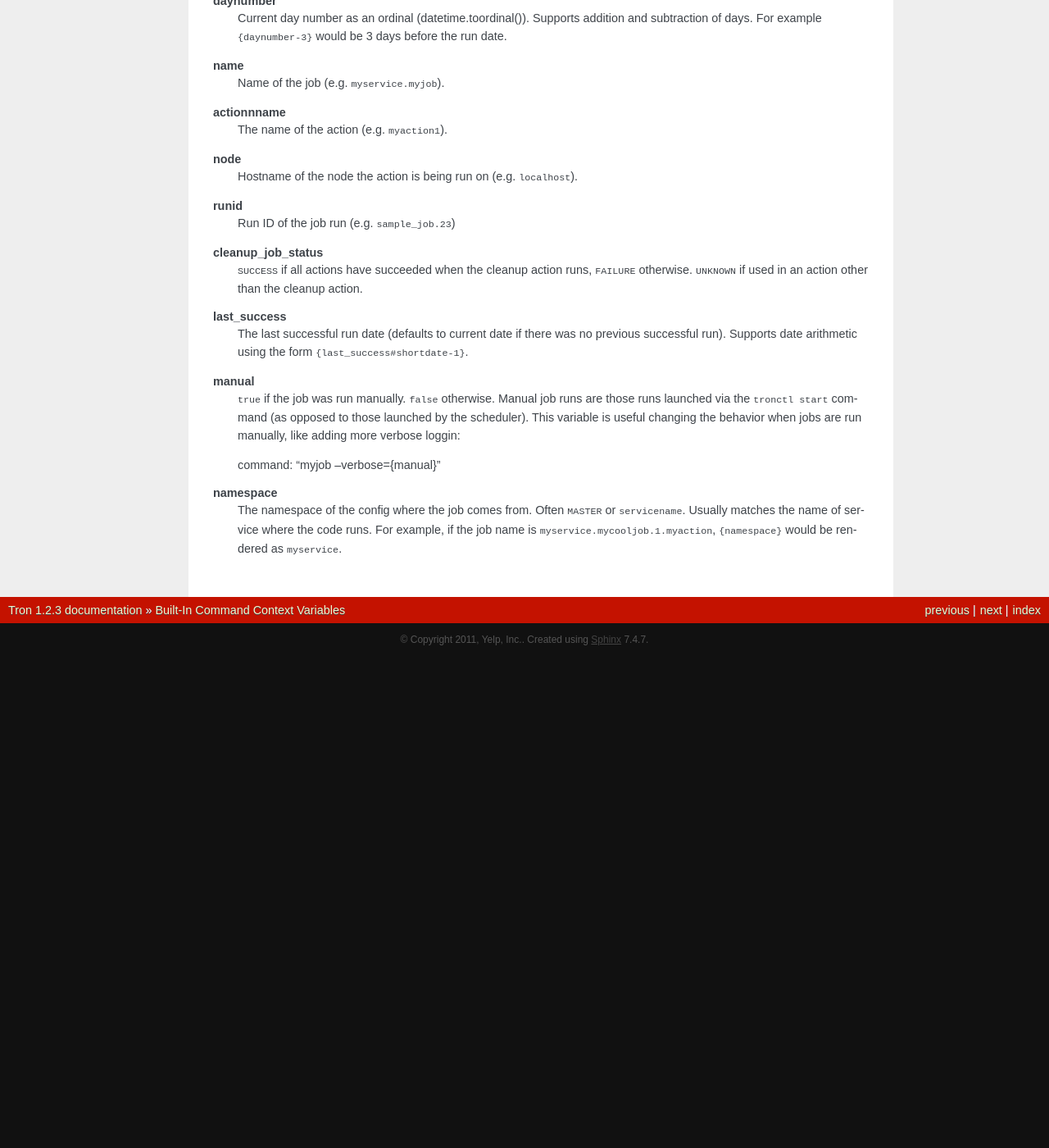
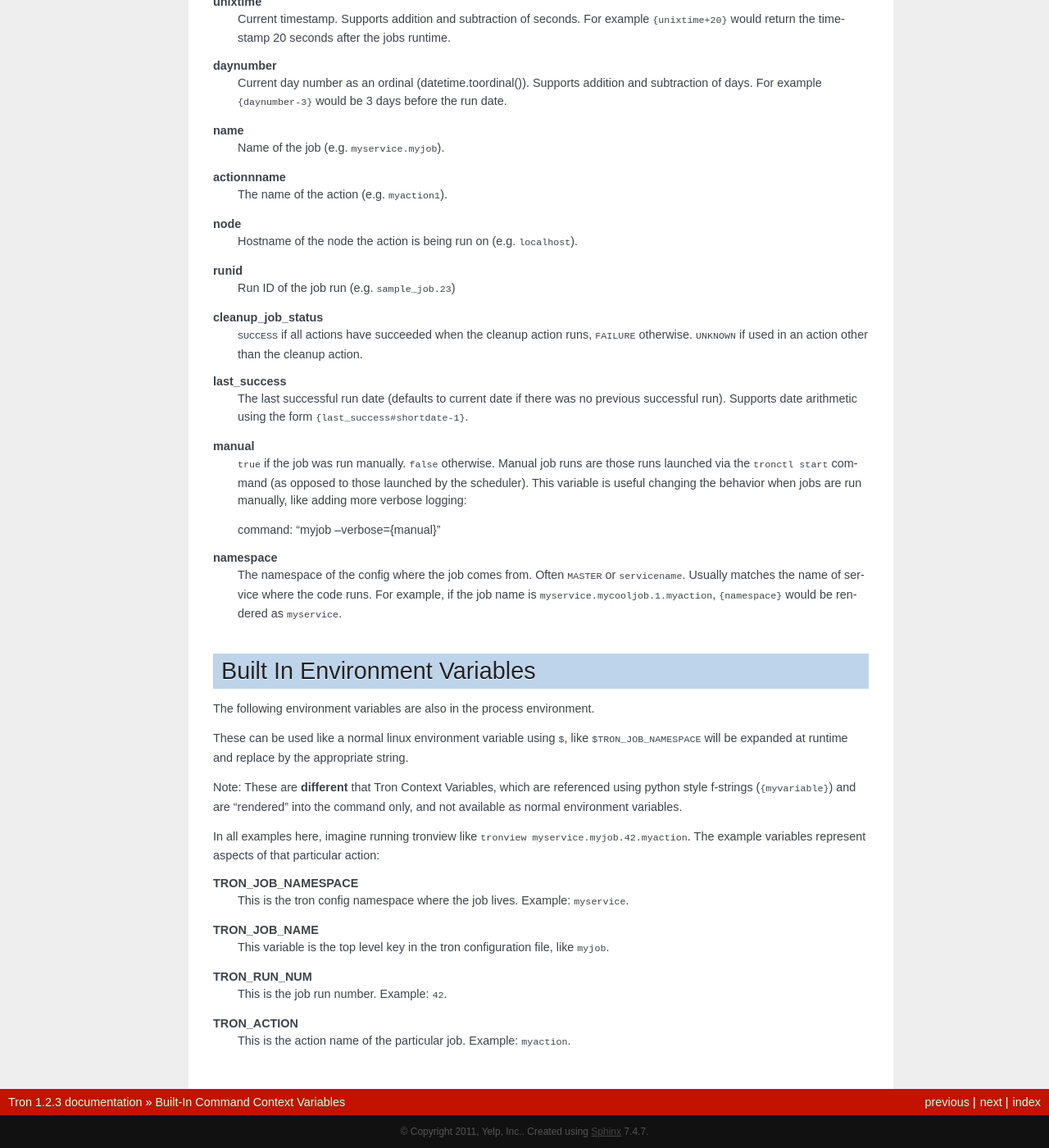
Before and after one commit to Yelp/Tron, a Sphinx documentation site: the page built from docs/command_context.rst, in a window 1280 px wide and 1400 px high, scrolled down 995 px. Shown: the whole window at 82% size. Built offline with Sphinx 7.4.7, drawn with Linux system fonts in a browser that asks for light colours; before the commit the page ends 1795 px from its top, so only the background shows below that; some of the changed text lies outside the part shown.

Commit message:
Extend tron environment variables to mesos-based actions too. Also Docs.

```diff
--- a/docs/command_context.rst
+++ b/docs/command_context.rst
@@ -8,6 +8,8 @@ Tron includes some built in command context variables that can be used in
 command configuration for actions.
 
 These variables can be used in the command of an action, using Python's format syntax (``{}``).
+
+Once rendered into the command, they will **not** change. This is especially important for datetime-based context variables. Once a run is constructed, the datetime-based variables are "frozen", and will not change, even if the job is retried, or rerun one week later.
 
 For example::
 
@@ -87,7 +89,7 @@ The command would get rendered at job runtime to::
 **manual**
     ``true`` if the job was run manually. ``false`` otherwise.
     Manual job runs are those runs launched via the ``tronctl start`` command (as opposed to those launched by the scheduler).
-    This variable is useful changing the behavior when jobs are run manually, like adding more verbose loggin::
+    This variable is useful changing the behavior when jobs are run manually, like adding more verbose logging::
 
     command: "myjob --verbose={manual}"
 
@@ -95,3 +97,27 @@ The command would get rendered at job runtime to::
     The namespace of the config where the job comes from. Often ``MASTER`` or ``servicename``.
     Usually matches the name of service where the code runs.
     For example, if the job name is ``myservice.mycooljob.1.myaction``, ``{namespace}`` would be rendered as ``myservice``.
+
+
+Built In Environment Variables
+==============================
+
+The following environment variables are also in the process environment.
+
+These can be used like a normal linux environment variable using ``$``, like ``$TRON_JOB_NAMESPACE`` will be expanded at runtime and replace by the appropriate string.
+
+Note: These are **different** that Tron Context Variables, which are referenced using python style f-strings (``{myvariable}``) and are "rendered" into the command only, and not available as normal environment variables.
+
+In all examples here, imagine running tronview like ``tronview myservice.myjob.42.myaction``. The example variables represent aspects of that particular action:
+
+**TRON_JOB_NAMESPACE**
+    This is the tron config namespace where the job lives. Example: ``myservice``.
+
+**TRON_JOB_NAME**
+    This variable is the top level key in the tron configuration file, like ``myjob``.
+
+**TRON_RUN_NUM**
+    This is the job run number. Example: ``42``.
+
+**TRON_ACTION**
+    This is the action name of the particular job. Example: ``myaction``.
```
Also changed, not shown: 3 other files.
